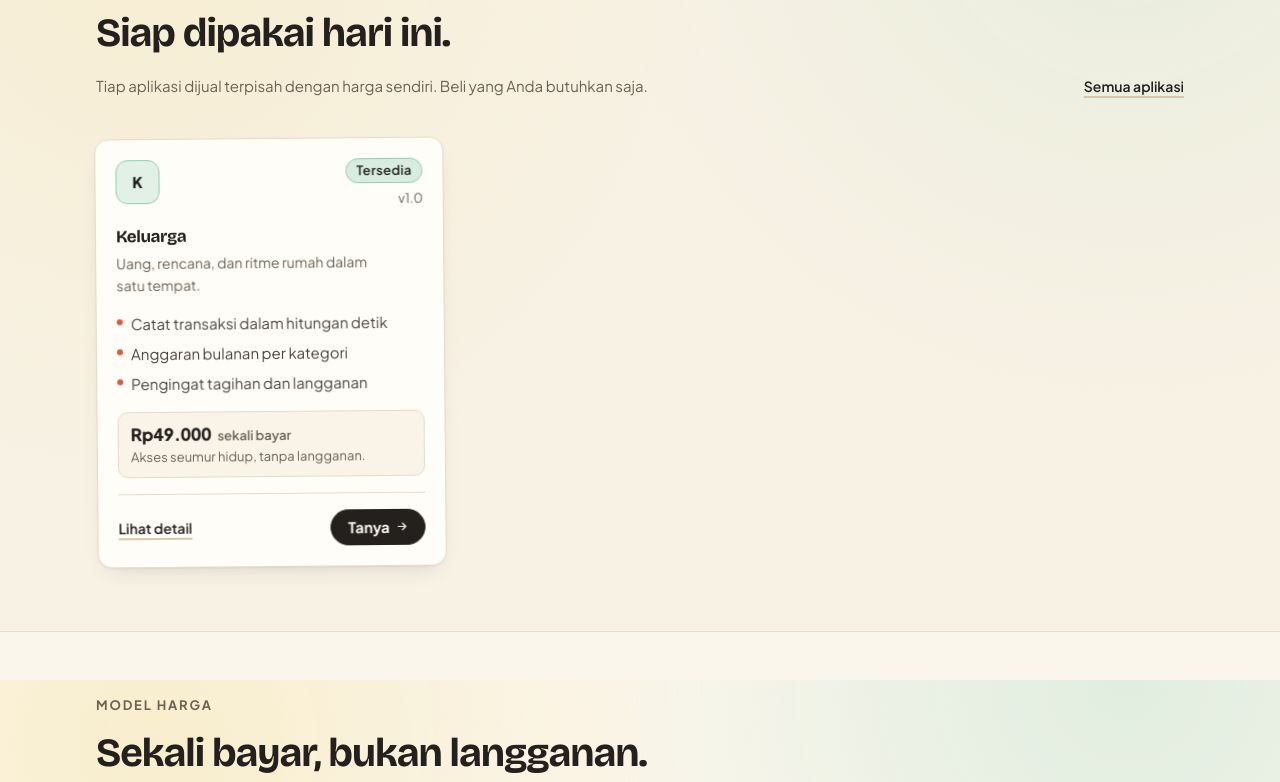
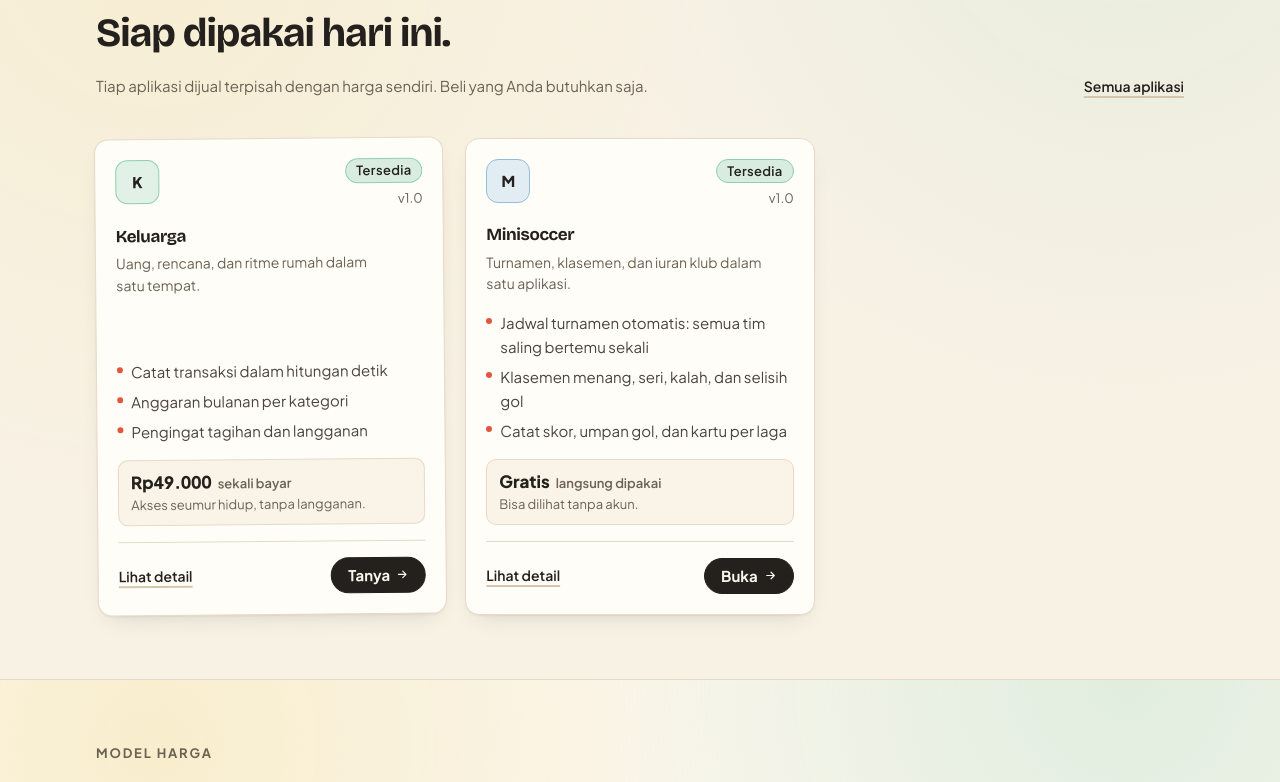
Before and after one commit to begolo12/airevo-digital, a Next.js app: page / in a window 1280 px wide. Shown: the part 920-1702 px from the top of the page. Built offline with nearby package versions, Linux system fonts and the light colour scheme; no server answers.

Commit message:
Tampilkan Minisoccer di katalog sebagai aplikasi gratis
Kartu katalog dan halaman detail mendapat cabang `free`: label Gratis dan
tombol Buka yang langsung menuju /minisoccer/, bukan halaman pembelian.
Proxy ke proyek minisoccer-club sudah ada di next.config.ts.

```diff
--- a/src/app/(marketing)/aplikasi/[slug]/page.tsx
+++ b/src/app/(marketing)/aplikasi/[slug]/page.tsx
@@ -162,6 +162,37 @@ export default async function AppDetailPage({
                 </Link>
               </p>
             </div>
+          ) : app.free ? (
+            <div className="note p-6">
+              <p className="label-eyebrow">Akses</p>
+              <p className="mt-2 text-3xl leading-none font-black">Gratis</p>
+              <p className="mt-1.5 text-sm font-semibold text-ink-soft">
+                Langsung dipakai, tanpa akun
+              </p>
+              <ul className="mt-5 space-y-2 border-t border-line pt-4 text-sm text-ink-soft">
+                {[
+                  "Buka lewat browser di ponsel atau laptop",
+                  "Data contoh sudah tersedia",
+                  "Masuk dengan akun untuk mengubah data",
+                ].map((item) => (
+                  <li key={item} className="flex gap-2.5">
+                    <span aria-hidden="true" className="mt-0.5 text-positive">✓</span>
+                    {item}
+                  </li>
+                ))}
+              </ul>
+              <Link
+                href={app.href}
+                className="mt-6 inline-flex h-12 w-full items-center justify-center gap-2 rounded-full border border-emphasis bg-emphasis px-6 text-sm font-semibold text-on-emphasis hover:bg-ink-soft"
+              >
+                Buka Minisoccer
+                <Icon name="arrow-right" size={14} strokeWidth={2.2} />
+              </Link>
+              <p className="mt-3 text-center text-xs text-muted">
+                Berjalan di{" "}
+                <span className="font-mono">airevo-digital.my.id/minisoccer</span>
+              </p>
+            </div>
           ) : (
             <div className="rounded-[18px] border border-dashed border-line-strong bg-card/60 p-6">
               <p className="label-eyebrow">Harga</p>
--- a/src/components/marketing/app-card.tsx
+++ b/src/components/marketing/app-card.tsx
@@ -74,6 +74,16 @@ export function AppCard({
             Akses seumur hidup, tanpa langganan.
           </p>
         </div>
+      ) : app.free ? (
+        <div className="rounded-[10px] border border-line bg-paper-deep/50 px-3 py-2.5">
+          <div className="flex items-baseline gap-1.5">
+            <span className="text-lg font-black">Gratis</span>
+            <span className="text-xs font-semibold text-muted">langsung dipakai</span>
+          </div>
+          <p className="mt-0.5 text-xs leading-snug text-muted">
+            Bisa dilihat tanpa akun.
+          </p>
+        </div>
       ) : (
         <div className="rounded-[10px] border border-dashed border-line-strong px-3 py-2.5">
           <p className="text-base font-semibold text-muted">Belum dijual</p>
@@ -95,6 +105,14 @@ export function AppCard({
             {checkoutOpen ? "Beli" : "Tanya"}
             <Icon name="arrow-right" size={13} strokeWidth={2.2} />
           </Link>
+        ) : app.free ? (
+          <Link
+            href={app.href}
+            className="inline-flex h-9 items-center gap-1.5 rounded-full border border-emphasis bg-emphasis px-4 text-base font-bold text-on-emphasis hover:bg-ink-soft"
+          >
+            Buka
+            <Icon name="arrow-right" size={13} strokeWidth={2.2} />
+          </Link>
         ) : (
           <span className="text-base font-semibold text-muted">Segera</span>
         )}
--- a/src/config/apps.ts
+++ b/src/config/apps.ts
@@ -48,8 +48,16 @@ export type AppEntry = {
   features: string[];
   version: string;
   lastUpdated: string;
-  /** Kosong berarti belum dijual (status "soon"). */
+  /** Kosong berarti belum dijual (status "soon") atau gratis (lihat `free`). */
   pricing?: Pricing;
+  /**
+   * Aplikasi yang bisa langsung dibuka tanpa membeli.
+   *
+   * Dipakai untuk produk yang sudah jalan tapi tidak dijual — mis. aplikasi
+   * demo atau alat internal. Kartu katalog menampilkan tombol "Buka" yang
+   * mengarah ke `href`, bukan ke halaman pembelian.
+   */
+  free?: boolean;
 };
 
 /**
@@ -117,6 +125,32 @@ export const apps: AppEntry[] = [
       currency: "IDR",
       license: lifetimeLicense("1 keluarga, hingga 6 anggota"),
     },
+  },
+  {
+    id: "minisoccer",
+    name: "Minisoccer",
+    tagline: "Turnamen, klasemen, dan iuran klub dalam satu aplikasi.",
+    description:
+      "Atur turnamen sepak bola mini: jadwal semua tim saling bertemu sekali dibuat otomatis, klasemen dan pencetak gol dihitung sendiri, iuran anggota tercatat, dan pengumuman sampai ke semua pemain.",
+    audience: "Untuk klub, komunitas, dan penyelenggara turnamen minisoccer.",
+    href: "/minisoccer/",
+    external: false,
+    marketingHref: "/aplikasi/minisoccer",
+    status: "available",
+    visible: true,
+    free: true,
+    requiresAuth: false,
+    accent: "sky",
+    version: "1.0",
+    lastUpdated: "Oktober 2026",
+    features: [
+      "Jadwal turnamen otomatis: semua tim saling bertemu sekali",
+      "Klasemen menang, seri, kalah, dan selisih gol",
+      "Catat skor, umpan gol, dan kartu per laga",
+      "Iuran anggota dan kas bulanan klub",
+      "Pengumuman untuk semua pemain",
+      "Mode publik: pemain bisa melihat tanpa akun",
+    ],
   },
   {
     id: "ops",
```
Also changed, not shown: 1 other file (tests, documents, lock files or other folders).
